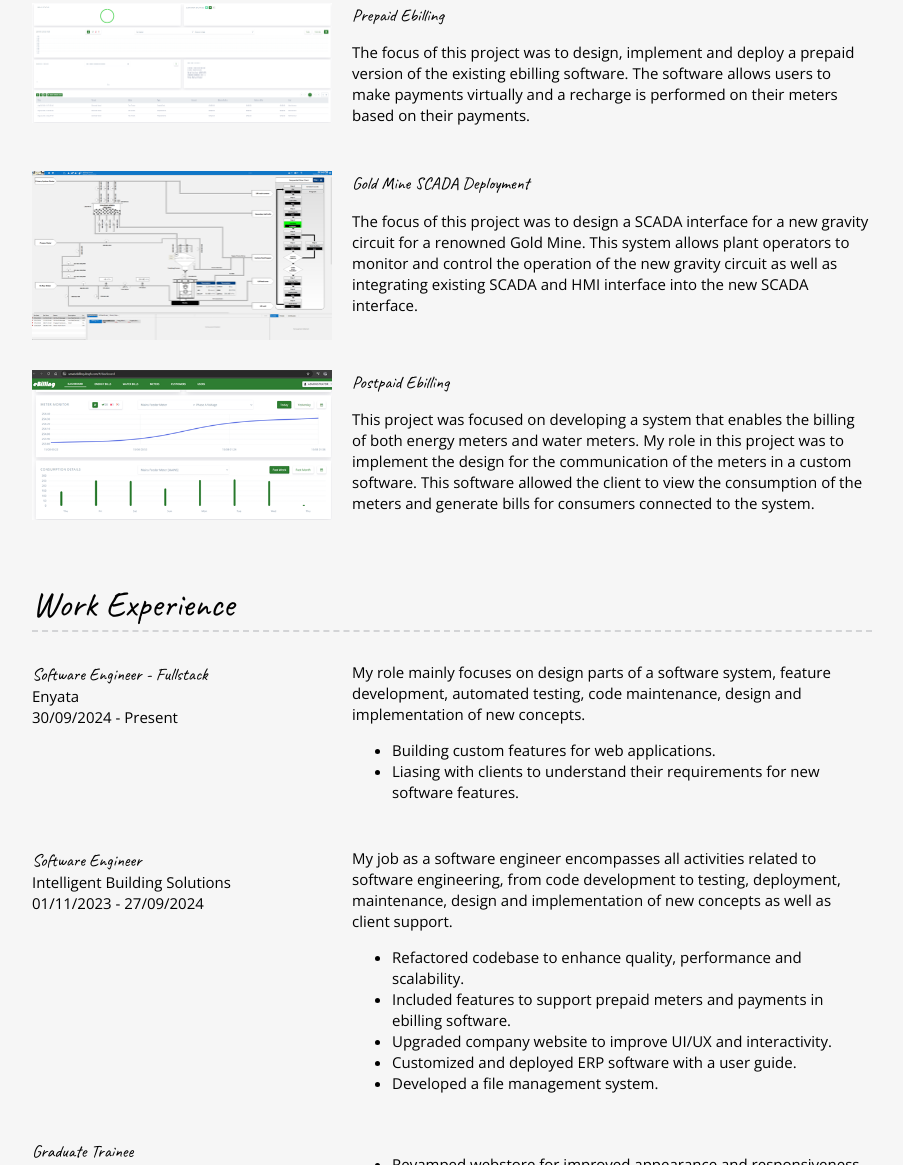
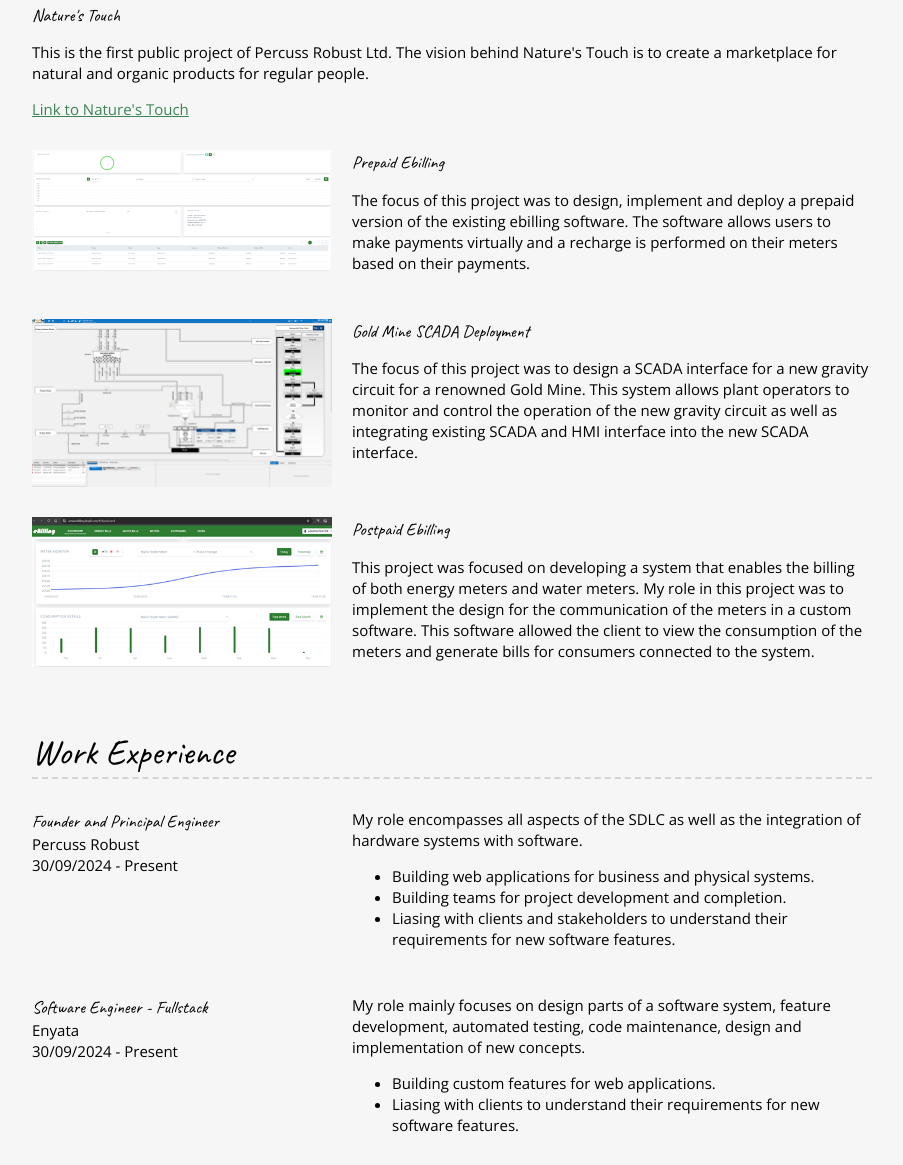
Before and after one commit to cappochinho/personal-site, a plain HTML site: page resume.html in a window 1280 px wide. Shown: the part 814-1979 px from the top of the page, without its empty margins (188-1091 px from the left). Drawn offline with nearby package versions, Linux system fonts and the light colour scheme.

Commit message:
Update resume.html

```diff
--- a/resume.html
+++ b/resume.html
@@ -41,6 +41,12 @@
         <div class="project-wrapper">
           <!-- To add more items, copy this whole <section></section> block-->
           <section class="project-item">
+            <h3>Nature's Touch</h3>
+            <p>This is the first public project of Percuss Robust Ltd. The vision behind Nature's Touch is to create a marketplace for natural and organic products for regular people.</p>
+            <a href="https://naturestouch.percussrobust.com" target="_blank">Link to Nature's Touch</a>
+          </section>
+
+          <section class="project-item">
             <img src="images/prepaid-ebilling.png" srcset="images/prepaid-ebilling.png 2x" alt="prepaid-ebilling-dashboard" width="" height="">
             <h3>Prepaid Ebilling</h3>
             <p>The focus of this project was to design, implement and deploy a prepaid version of the existing ebilling software. The software allows users to make payments virtually and a recharge is performed on their meters based on their payments.</p>
@@ -71,6 +77,22 @@
         <h2>Work Experience</h2>
 
         <!-- To add more items, copy this whole <section></section> block -->
+        <section class="work-item">
+          <div class="work-details">
+            <h3>Founder and Principal Engineer</h3>
+            <p>Percuss Robust</p>
+            <p>30/09/2024 - Present</p>
+          </div>
+          <div class="work-summary">
+            <p>My role encompasses all aspects of the SDLC as well as the integration of hardware systems with software.</p>
+            <!-- <p>Optional list:</p> -->
+            <ul>
+              <li>Building web applications for business and physical systems.</li>
+              <li>Building teams for project development and completion.</li>
+              <li>Liasing with clients and stakeholders to understand their requirements for new software features.</li>
+            </ul>
+          </div>
+        </section>
         <section class="work-item">
           <div class="work-details">
             <h3>Software Engineer - Fullstack</h3>
```
